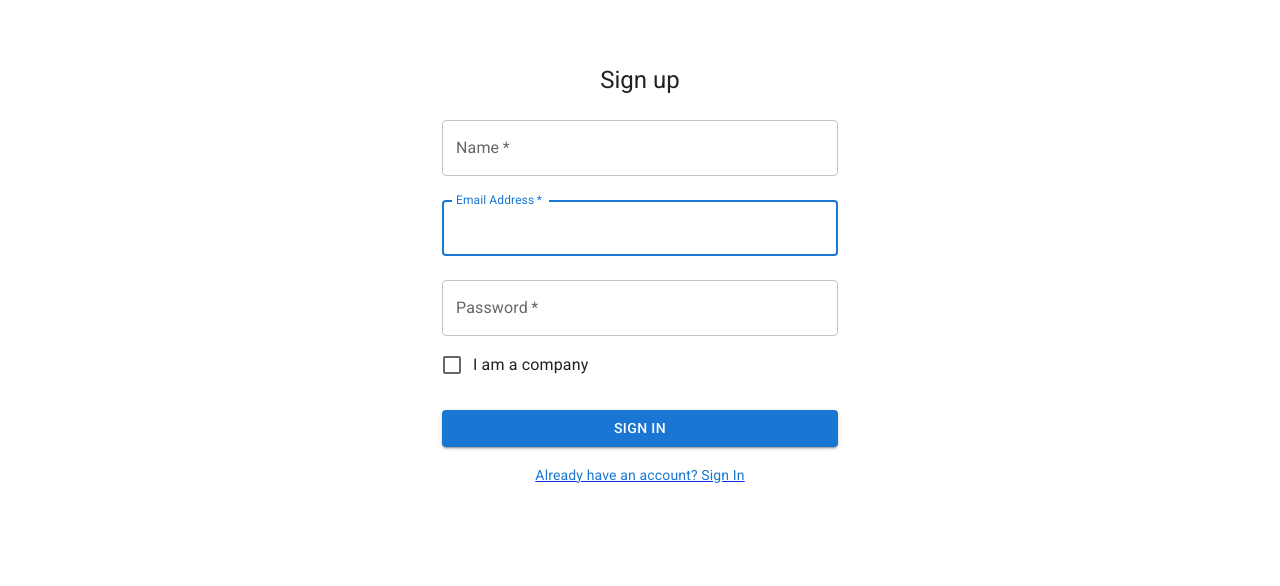
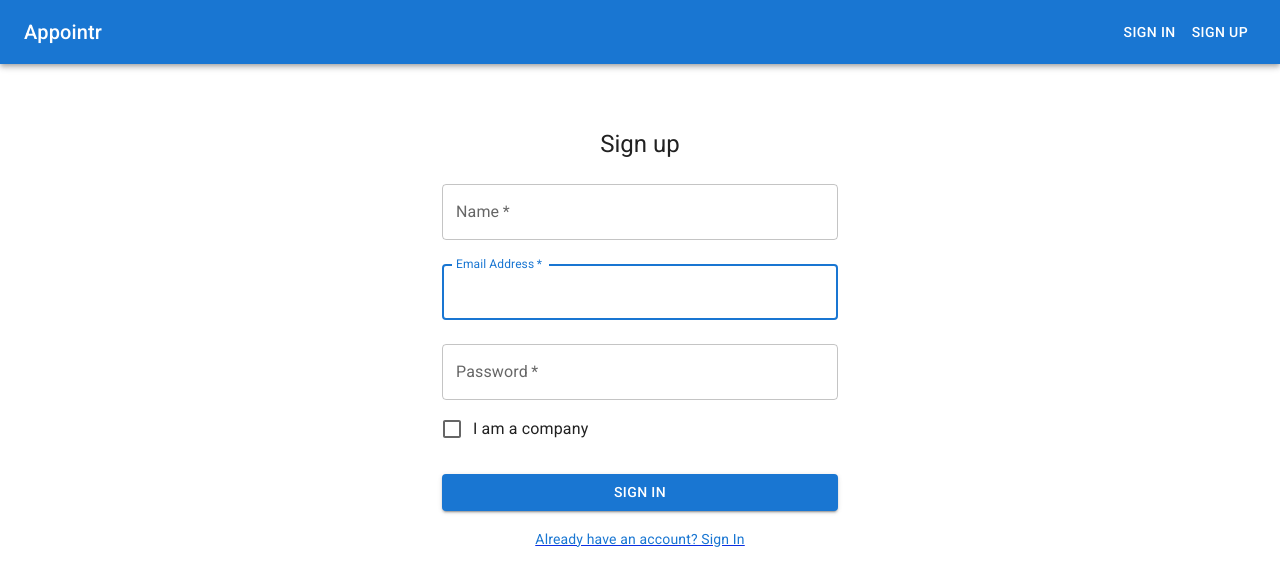
Before and after one commit to boringslav/appointr-fe, a React (Vite) app: page /sign-up in a window 1280 px wide. Shown: the top 586 px of the page. Built offline with nearby package versions, Linux system fonts and the light colour scheme.

Commit message:
Create Not logged in Navbar style

```diff
--- a/src/App.jsx
+++ b/src/App.jsx
@@ -10,6 +10,7 @@ import User from "./pages/User/User";
 import SignIn from "./pages/SignIn/SignIn";
 import SignUp from "./pages/SignUp/SignUp";
 import UserContext from "./context/UserContext";
+import Navbar from "./components/Navbar/Navbar";
 
 function App() {
     const [user, setUser] = useState(null);
@@ -20,6 +21,10 @@ function App() {
         <ThemeProvider theme={theme}>
             <UserContext.Provider value={{user,setUser}}>
                 <BrowserRouter>
+                    <Navbar/>
+
+
+
                     <Routes>
                         <Route index element={user? <Home/> : <Navigate to="/sign-in"/>}/>
                         <Route path="bookings">
--- /dev/null
+++ b/src/components/Navbar/Navbar.jsx
@@ -0,0 +1,37 @@
+import {useContext} from 'react';
+import {NavLink} from "react-router-dom";
+import {AppBar, Button, Toolbar, Typography} from "@mui/material";
+import Box from "@mui/material/Box";
+import {styled} from "@mui/system";
+
+const StyledLink = styled(NavLink)`
+  text-decoration: none;
+  color: white;
+
+  &:focus, &:hover, &:visited, &:link, &:active {
+    text-decoration: none;
+  }
+`;
+
+const Navbar = () => {
+
+return (
+    <Box sx={{ flexGrow: 1 }}>
+        <AppBar position="static">
+            <Toolbar>
+                <Typography variant="h6" component="div" sx={{ flexGrow: 1 }}>
+                    Appointr
+                </Typography>
+                <StyledLink to='/sign-in'>
+                    <Button color="inherit">Sign In</Button>
+                </StyledLink>
+                <StyledLink to='/sign-up'>
+                    <Button href="/sign-up" color="inherit">Sign Up</Button>
+                </StyledLink>
+            </Toolbar>
+        </AppBar>
+    </Box>
+)
+
+}
+export default Navbar;
--- a/src/pages/SignUp/SignUp.jsx
+++ b/src/pages/SignUp/SignUp.jsx
@@ -18,7 +18,6 @@ function SignUp() {
     const [password, setPassword] = useState("");
     const [isCompany, setIsCompany] = useState(false);
     const [error, setError] = useState("");
-    const [successfullRegistration, setSuccessfulRegistration] = useState(false);
 
     const navigate = useNavigate();
 
```
